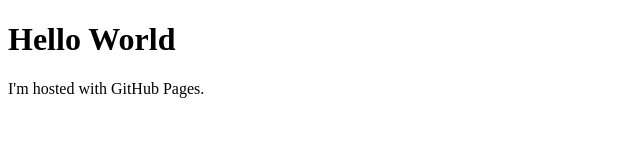
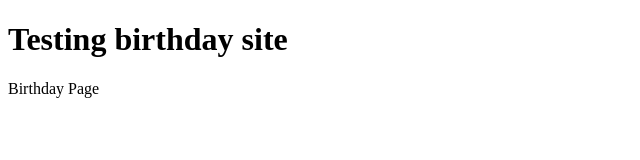
Before and after one commit to aleezaladhani/happybirthday-ata, a plain HTML site: page index.html in a window 1280 px wide. Shown: the whole page, without its empty margins (0-640 px from the left). Drawn offline with Linux system fonts and the light colour scheme.

Commit message:
Update index.html

```diff
--- a/index.html
+++ b/index.html
@@ -1,7 +1,7 @@
 <!DOCTYPE html>
  <html>
   <body>
-    <h1>Hello World</h1>
-    <p>I'm hosted with GitHub Pages.</p>
+    <h1>Testing birthday site</h1>
+    <p>Birthday Page</p>
   </body>
 </html>
```
